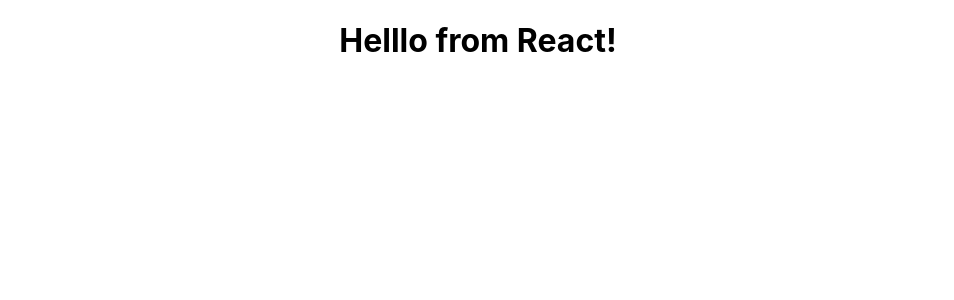
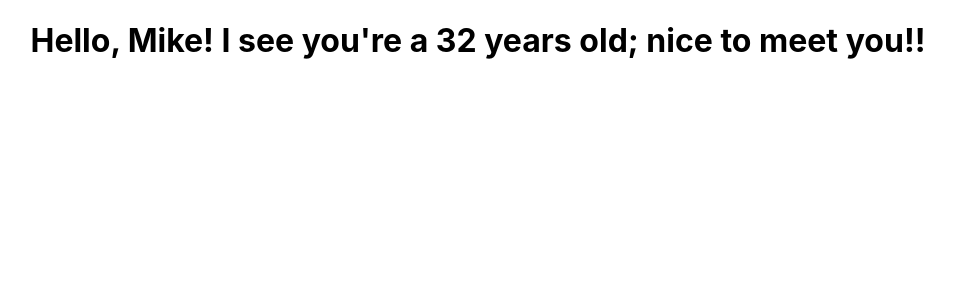
Before and after one commit to EbbaGronvall/reacts-codealong, a React (Create React App) app in the folder my-app/: page / in a window 1280 px wide. Shown: the top 300 px of the page, without its empty margins (162-1116 px from the left). Built offline with nearby package versions, Linux system fonts and the light colour scheme.

Commit message:
Props added to component

```diff
--- a/my-app/src/App.js
+++ b/my-app/src/App.js
@@ -1,11 +1,11 @@
 import logo from './logo.svg';
 import './App.css';
-import FunctionalGreeting from './components/FunctionalGreeting';
+import FunctionalGreetingWithProps from './components/FunctionalGreetingWithProps';
 
 function App() {
   return (
     <div className="App">
-      <FunctionalGreeting />
+      <FunctionalGreetingWithProps greeting="nice to meet you!" name="Mike" age="32" />
     </div>
   );
 }
--- a/my-app/src/components/FunctionalGreeting.js
+++ b/my-app/src/components/FunctionalGreeting.js
@@ -4,6 +4,6 @@
     return <h1>Hello from React!</h1>
 } */
 
-const FunctionalGreeting = () => <h1>Helllo from React!</h1>;
+const FunctionalGreeting = () => <h1>Hello from React!</h1>;
 
 export default FunctionalGreeting;
--- /dev/null
+++ b/my-app/src/components/FunctionalGreetingWithProps.js
@@ -0,0 +1,8 @@
+import React from "react";
+
+
+const FunctionalGreetingWithProps = (props) => {
+    console.log(props);
+    return <h1>Hello, {props.name}! I see you're a {props.age} years old; {props.greeting}!</h1>;
+}
+export default FunctionalGreetingWithProps;
```
